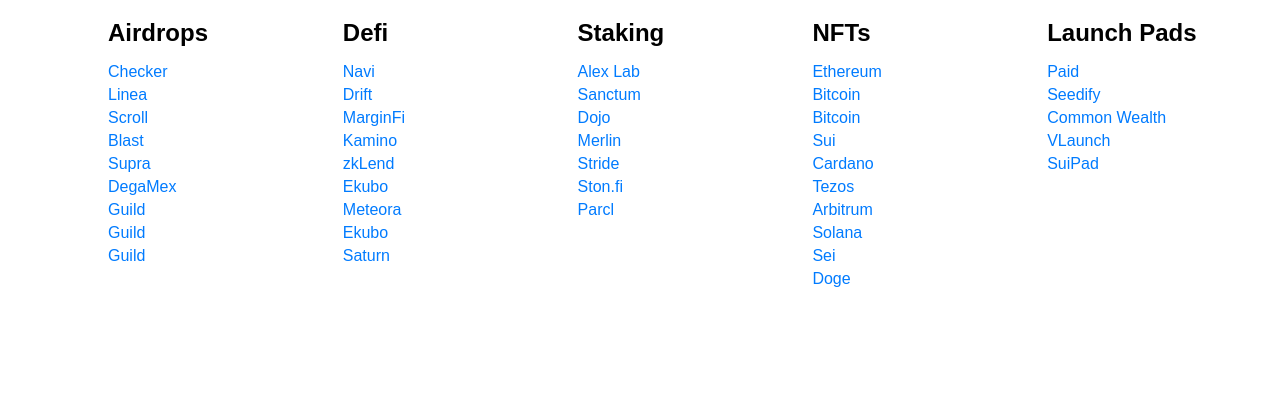
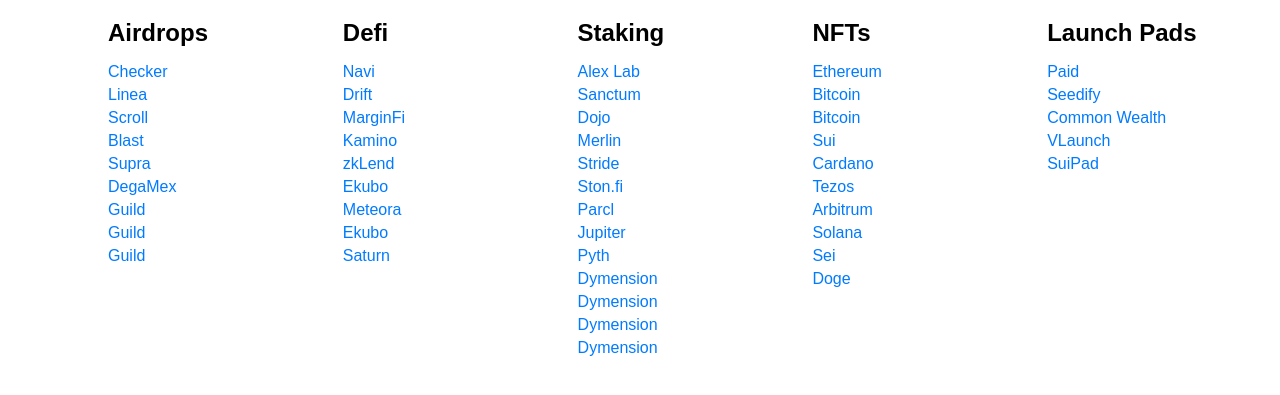
Before and after one commit to 8morr/crypto-links, a plain HTML site: page index.html in a window 1280 px wide. Shown: the part 79-474 px from the top of the page. Drawn offline with Linux system fonts and the light colour scheme; a script that the page names is missing.

Commit message:
Update index.html

```diff
--- a/index.html
+++ b/index.html
@@ -51,6 +51,12 @@
                 <li><a href="https://app.stride.zone/" target="_blank">Stride</a></li>
                 <li><a href="https://app.ston.fi/staking" target="_blank">Ston.fi</a></li>
                 <li><a href="https://app.parcl.co/lp" target="_blank">Parcl</a></li>
+                <li><a href="https://vote.jup.ag/" target="_blank">Jupiter</a></li>
+                <li><a href="https://staking.pyth.network/" target="_blank">Pyth</a></li>
+                <li><a href="https://portal.dymension.xyz/" target="_blank">Dymension</a></li>
+                <li><a href="https://app.turbos.finance/#/prix" target="_blank">Dymension</a></li>
+                <li><a href="https://memestaking.com/" target="_blank">Dymension</a></li>
+                <li><a href="https://staking.dogami.com/">Dymension</a></li>
             </ul>
         </div>
         <div class="column">
```
